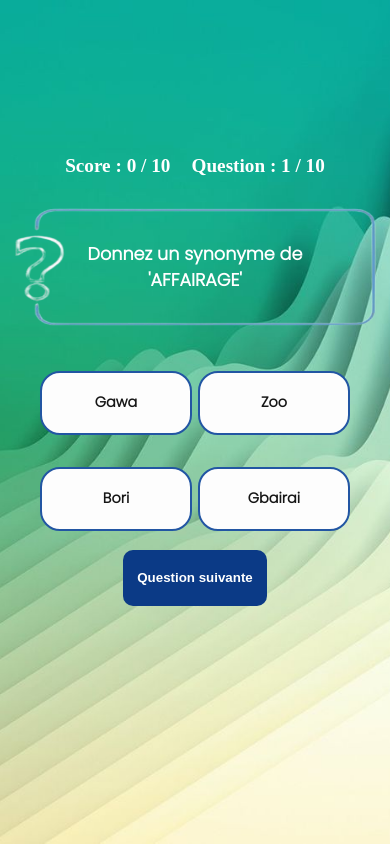
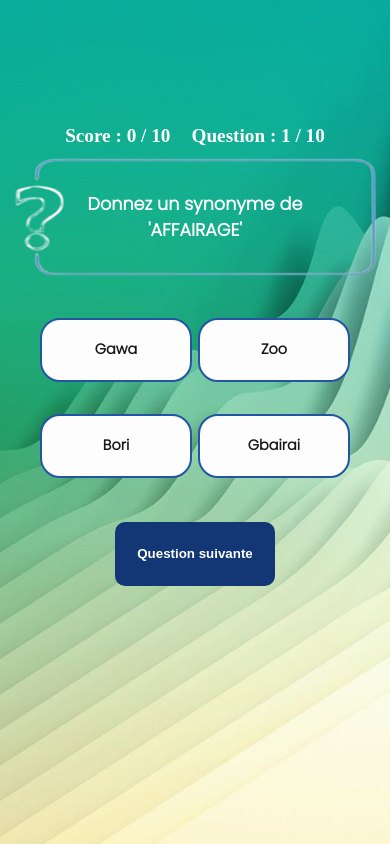
Before and after one commit to nonymous01/NEW_QUIZ, a plain HTML site: page index.html in a window 390 px wide. Shown: the top 844 px of the page. Drawn offline with Linux system fonts and the light colour scheme; a web font is replaced by a local one.

Commit message:
dernier modifocation 1

```diff
--- a/index.css
+++ b/index.css
@@ -80,7 +80,7 @@ main {
     width: 80%;
     height: 4rem;
     position: relative;
-    bottom: 10px;
+    bottom: 40px;
     display: flex;
     justify-content: space-around;
     align-items: center;
@@ -118,6 +118,7 @@ main {
     display: flex;
     font-family: 'Poppins', sans-serif;
     flex-wrap: wrap;
+    position: relative;
     align-items: center;
     justify-content: space-around;
 }
@@ -271,7 +272,7 @@ input[type=radio]:checked ~ .option {
     width: 125%;
     height: 150px;
     position: relative;
-    bottom: 400px;
+    bottom: 450px;
 
 }
 .modal-button-container button:hover {
@@ -303,7 +304,6 @@ input[type=radio]:checked ~ .option {
         height: 7.3rem;
         position: relative;
         top: -15px;
-
         color:#2256A3;
         display: flex;
         align-items: center;
@@ -334,6 +334,7 @@ input[type=radio]:checked ~ .option {
         width:48%;
         height: 4rem;
         display: flex;
+
         background-color: white;
         align-items: center;
         justify-content: center;
@@ -349,7 +350,6 @@ input[type=radio]:checked ~ .option {
     height: 7.3rem;
     position: relative;
     top: -55px;
-
     color:#2256A3;
     display: flex;
     align-items: center;
@@ -409,7 +409,7 @@ input[type=radio]:checked ~ .option {
     cursor: pointer;
     outline: none;
     position: relative;
-    background-color: #0b3a86;
+    background-color: #123774;
     top: 20px;
     border: none;
 }
@@ -472,5 +472,44 @@ input[type=radio]:checked ~ .option {
         top: 30px;
 
     }
+    .game-question-container {
+        width: 90%;
+        height: 7.3rem;
+        position: relative;
+        top: -65px;
+        color:#2256A3;
+        display: flex;
+        align-items: center;
+        justify-content: center;
+        position: relative;
+        border-radius: 25px;
+        font-family: 'Poppins', sans-serif;
+    }
+    .game-options-container {
+        width: 90%;
+        height: 12rem;
+        display: flex;
+        font-family: 'Poppins', sans-serif;
+        flex-wrap: wrap;
+        position: relative;
+        align-items: center;
+        bottom: 53px;
+        justify-content: space-around;
+    }
+    .next-button-container button {
+        width: 10rem;
+        height: 4rem;
+        border-radius: 10px;
+        background: none;
+        color: rgb(255, 255, 255);
+        font-weight: 600;
+        border: 2px solid gray;
+        cursor: pointer;
+        outline: none;
+        position: relative;
+        background-color: #123774;
+        top: -40px;
+        border: none;
+    }
 
 }
```
